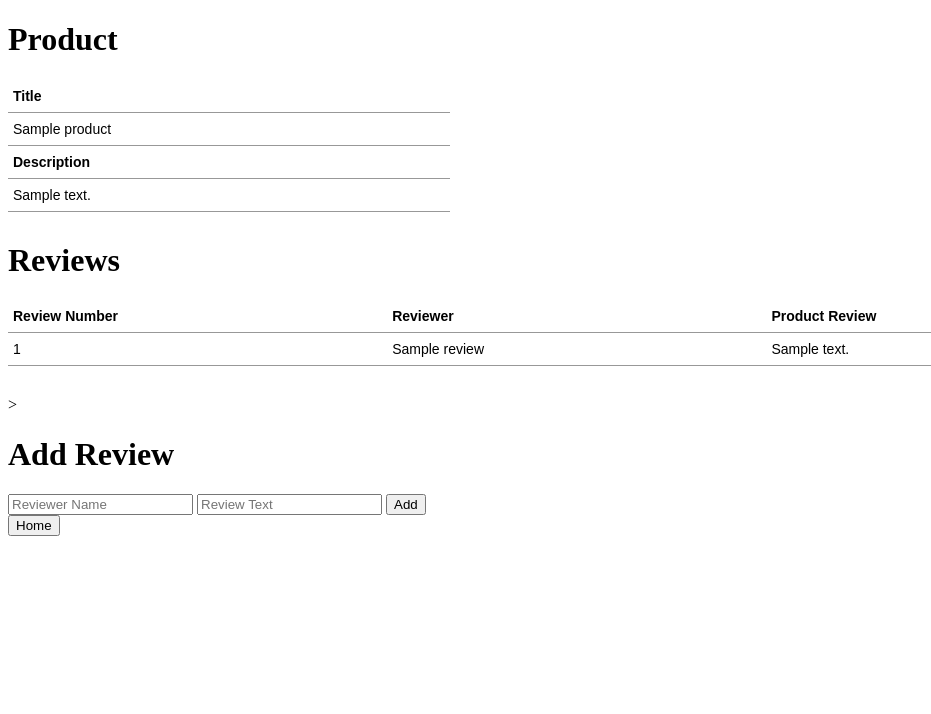
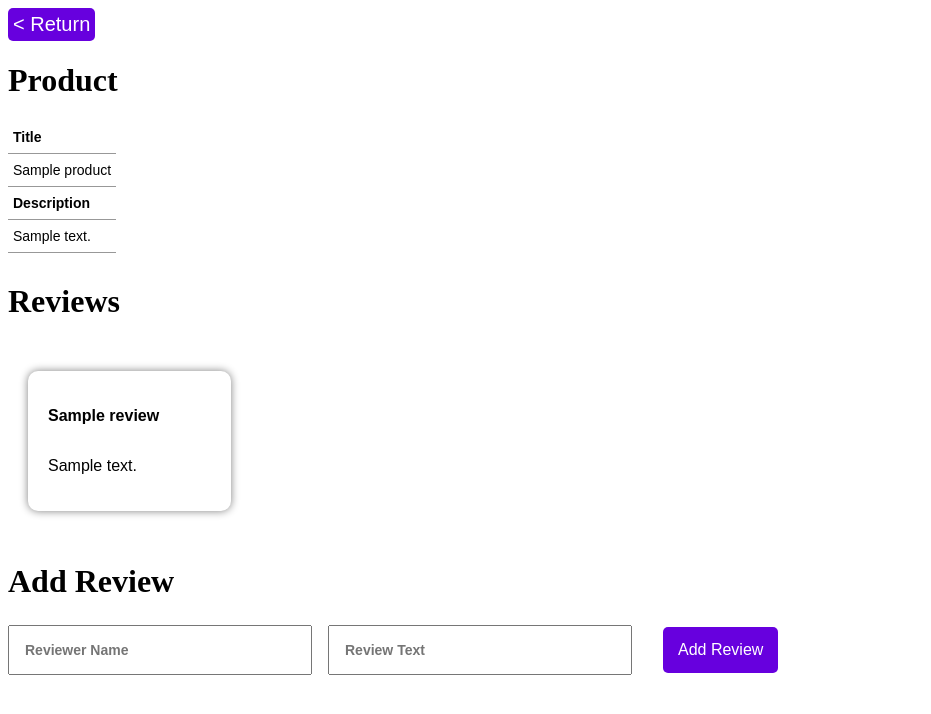
Before and after one commit to Faber4729/CPTS_428-Group-Project, a Node server app: template frontend/views/reviews.ejs in a window 1280 px wide. Shown: the top 714 px of the page, without its empty margins (0-931 px from the left). Run offline with Node 20, Linux system fonts and the light colour scheme; the template is opened without the code that fills it: most values are stand-ins (such as "Sample title", 1, 10 or a date in 2020); some libraries are stand-ins or nearby versions.

Commit message:
Almost done with base style

```diff
--- a/frontend/views/index.ejs
+++ b/frontend/views/index.ejs
@@ -9,10 +9,11 @@
    </head>
 
    <body>
+    <div class="roundedbg">
        <h1> Products </h1>
        <!-- Get All Products to Display -->
        <% if (products.length > 0) { %>
-           <table id="patients">
+           <table>
                <thead><tr><th>Title</th><th>Price</th><th>Quantity</th><th>Description</th><th></th></tr></thead>
            <tbody>
                    <% products.forEach(item => { %>
@@ -21,7 +22,7 @@
                        <td><%= item.price %></td>
                        <td><%= item.quantity %></td>
                        <td><%= item.description %></td>
-                       <td><a href="/review/<%=item.product_id%>"><button id="select" class="select">Select</button></a></td>
+                       <td><a href="/review/<%=item.product_id%>"><button id="select" class="select">View More</button></a></td>
                    </tr>
                    <% }) %>
                    </tbody>
@@ -46,6 +47,7 @@
                <button type="submit">Send</button>
            </form>
         </div>
+    </div>
    </body>
 
 </html>
--- a/frontend/views/nav.ejs
+++ b/frontend/views/nav.ejs
@@ -1,5 +1,5 @@
 <nav>
     <a href="/">Products</a>
-    <a href="/review">Reviews</a>
+    <a href="/review/1">Reviews</a>
     <a href="/admin">Admin</a>
 </nav>
--- a/frontend/views/reviews.ejs
+++ b/frontend/views/reviews.ejs
@@ -6,6 +6,8 @@
        <title>Products</title>
        <link rel="stylesheet" href="/views/style.css">
    </head>
+
+   <a href="/"><button id="home">&lt; Return</button></a></button>
 
    <h1>Product</h1>
     <table class="revTable">
@@ -18,29 +20,25 @@
 </table>
 
    <h1>Reviews</h1>
-   <% if (reviews.length > 0) { %>
-       <table class="table">
-               <thead><tr><th>Review Number</th><th>Reviewer</th><th>Product Review</th></tr></thead>
-           <tbody>
-                   <% reviews.forEach(item => { %>
-                       <tr>
-                       <td><%= item.review_id%></td>
-                       <td><%= item.review_name%></td>
-                       <td><%= item.review_body%></td>
-                   </tr>
-                   <% }) %>
-           </tbody>
-       </table>>
-   <% } else { %>
+    <% if (reviews.length > 0) { %>
+            <div class="reviews">
+                    <% reviews.forEach(item => { %>
+                    <div class="revbg">
+                        <p class="bold"><%= item.review_name%></p>
+                        <p><%= item.review_body%></p>
+                </div>
+                    <% }) %>
+                </div>
+    <% } else { %>
        <p> No Reviews Found. </p>
    <% } %>
 
    <h1> Add Review </h1>
     <form action="/review/create/<%= product.product_id%>" method="POST">
-        <input name="reviewName" placeholder="Reviewer Name" required>
-        <input name="reviewBody" placeholder="Review Text">
-        <button type="submit">Add</button>
-      </form>
-
-   <a href="/"><button id="select">Home</button></a></button>
+        <div id="reviewGrid">
+            <input name="reviewName" placeholder="Reviewer Name" class="infoBar" required>
+            <input name="reviewBody" placeholder="Review Text" class="infoBar">
+            <button type="submit" class="add">Add Review</button>
+        </div>
+    </form>
 </html>
--- a/frontend/views/style.css
+++ b/frontend/views/style.css
@@ -1,5 +1,5 @@
-/* pasted all this from 489, will fix later, just for default stuff */
-#mainbg{
+/* BG Stuff (Drop Shadow) */
+.roundedbg{
     display: flex;
     flex-direction: column;
     background-color: white;
@@ -9,8 +9,24 @@
     margin-top: 30px;
     margin-bottom: 30px;
     margin-left: 20px;
+    padding: 20px;
 }
 
+.revbg{
+    display: flex;
+    justify-content: center;
+    flex-direction: column;
+    background-color: white;
+    border-radius: 10px;
+    box-shadow: 0 0 8px gray;
+    width: 40%;
+    margin-top: 30px;
+    margin-bottom: 30px;
+    margin-left: 20px;
+    padding: 20px;
+}
+
+/* Chat Window Stuff */
 #chat_window{
     position: fixed;
     bottom: 25px;
@@ -26,22 +42,73 @@
     padding: 15px;
 }
 
-/*Survey */
-#survey{
+#chat_header {
     display: flex;
-    flex-direction: column;
+    justify-content: space-between;
+    align-items: center;
 }
 
-/* Main Submit Information */
-.maininfo{
-    display: flex;
+#chat_open {
+    align-self: center;
+    position: fixed;
+    bottom: 25px;
+    right: 50px;
+    color: white;
+    background-color: rgb(103, 0, 222);
+    border-width: 0;
+    border-radius: 5px;
+    padding: 20px;
+    cursor: pointer;
+    font-size: 24px;
+}
+
+/* Admin Stuff */
+#adminGrid{
+    display: grid;
+    width: 95%;
+    gap: 20px;
+    grid-template-columns: repeat(5, 200px);
+    justify-items: start;
+    align-items: center;
+    margin-left: 20px;
+}
+
+/* Review Stuff */
+.reviews {
+    display: grid;
+    grid-template-columns: repeat(3, 1fr);
+    gap: 20px;
+}
+
+  .infoBar{
+    width: 90%;
+    display: block;
+    font-weight: bold;
+    font-family: Arial, Helvetica, sans-serif;
+    font-size: 14px;
+    align-self: center;
     padding: 15px;
-    align-items: flex-start;
-    gap: 25px;
 }
+
+  #reviewGrid{
+    display: grid;
+    gap: 20px;
+    grid-template-columns: repeat(3, 300px);
+    justify-items: start;
+    align-items: center;
+}
+
 /* Text */
 p {
     color: rgb(0, 0, 0);
+    font-family: Arial, Helvetica, sans-serif;
+    font-size: 16px;
+    text-align: left;
+}
+
+.bold {
+    color: rgb(0, 0, 0);
+    font-weight: bold;
     font-family: Arial, Helvetica, sans-serif;
     font-size: 16px;
     text-align: left;
@@ -57,98 +124,52 @@ p {
     font-size: x-large;
 }
 
-.infoInput{
-    width: 90%;
-    display: block;
-    font-weight: bold;
-    font-family: Arial, Helvetica, sans-serif;
-    font-size: 14px;
+/* Buttons */
+.delete{
     align-self: center;
-    padding-top: 15px;
-}
-
-.infoInput div{
-    padding-bottom: 5px;
-}
-
-.infoScale{
-    width: 80%;
-    display: flex;
-    justify-content: space-between;
-    padding-top: 15px;
-}
-
-/* User Input Boxes */
-.input {
-    font-size: 12px;
-    border-color: rgb(160, 169, 178);
-    border-width: 2px;
-    border-style: solid;
-    border-radius: 5px;
-    /* inner padding -- top, left/right, bottom */
-    padding: 5px 10px 5px;
-    margin: 10px 15px 5px;
-}
-
-/* Dropdown */
-#purposeSelect{
-    width: 90%;
-    display: block;
-    font-family: Arial, Helvetica, sans-serif;
-    font-size: 14px;
-    align-self: center;
-    padding-top: 15px;
-}
-
-/* Submit button */
-#submit{
-    width: 15%;
-    align-self: flex-start;
     color: white;
     background-color: rgb(103, 0, 222);
     border-width: 0;
     border-radius: 5px;
-    padding: 5px 0px 5px;
-    margin: 10px 5% 0px;
+    padding: 5px;
     cursor: pointer;
     font-size: 14px;
-    height: 30px;
-    margin-bottom: 15px;
 }
 
-/* Delete Button */
-.delete{
+.select{
     align-self: center;
-    width: 80%;
     color: white;
     background-color: rgb(103, 0, 222);
     border-width: 0;
     border-radius: 5px;
-    padding: 5px 0px 5px;
+    padding: 5px;
     cursor: pointer;
     font-size: 14px;
-    height: 30px;
 }
 
-.select{
+.add{
     align-self: center;
-    width: 60%;
     color: white;
     background-color: rgb(103, 0, 222);
     border-width: 0;
     border-radius: 5px;
-    padding: 5px 0px 5px;
+    padding: 5px 15px 5px;
+    margin: 5%;
     cursor: pointer;
-    font-size: 14px;
-    height: 30px;
+    font-size: 16px;
+    height: 80%;
+    margin-bottom: 15px;
 }
 
-.infoBar{
-    width: 90%;
+#home{
+    align-self: center;
+    color: white;
+    background-color: rgb(103, 0, 222);
+    border-width: 0;
+    border-radius: 5px;
     padding: 5px;
-    border-color: lightgray;
-    border-radius: 6px;
-    border-width: 1px;
+    cursor: pointer;
+    font-size: 20px;
 }
 
 /* Table */
@@ -166,7 +187,6 @@ p {
 
 .revTable{
     padding-top: 15px;
-    width: 35%;
     align-self: left;
     table-layout: fixed;
     border-collapse: collapse;
```
Also changed, not shown: frontend/views/admin.ejs (+13 -7 lines).
